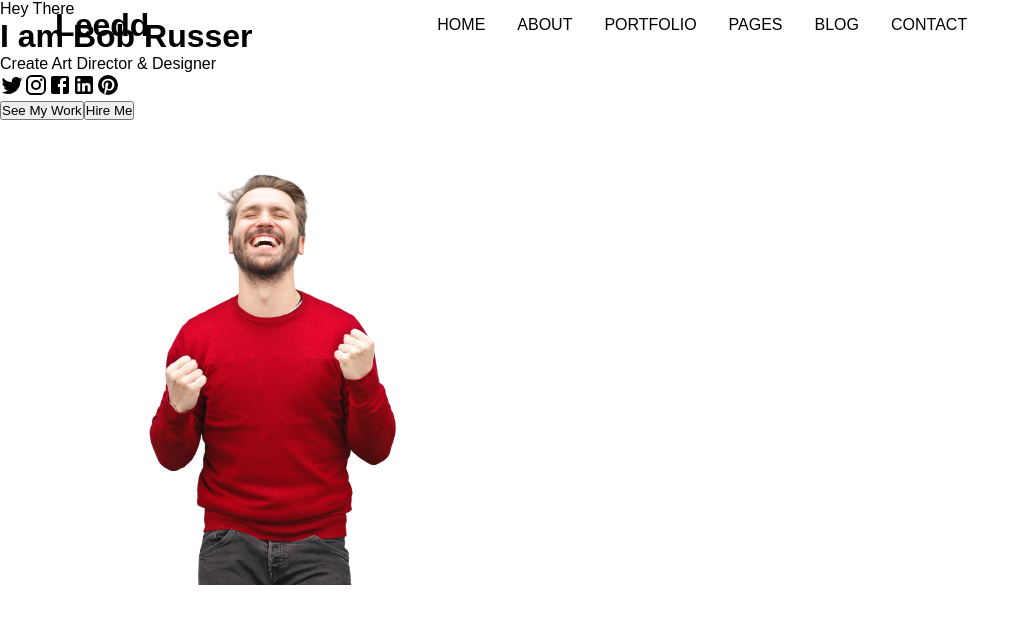
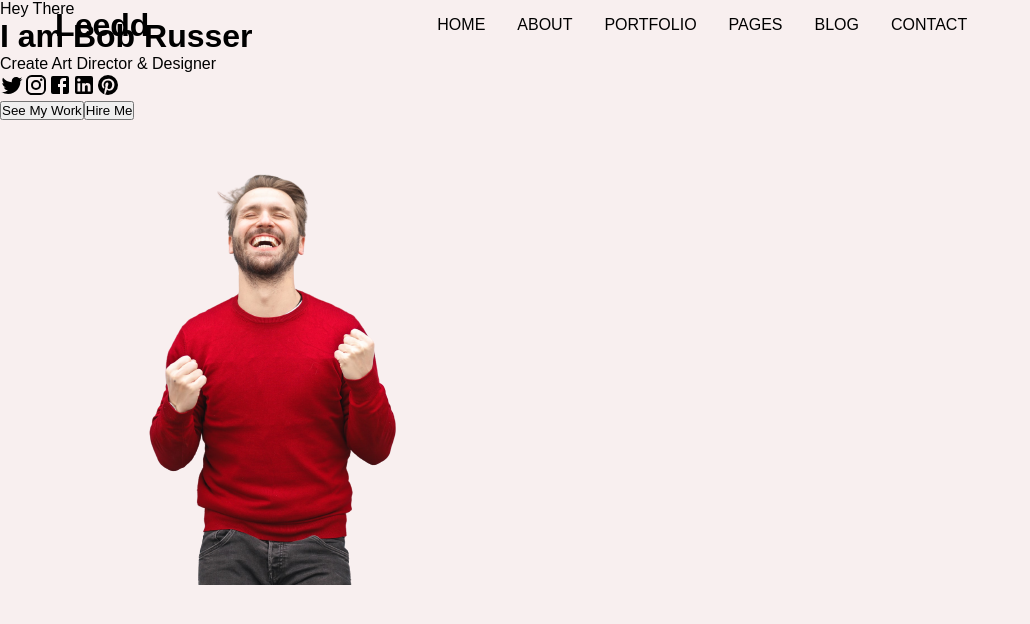
Before and after one commit to amautacelt/portfolio, a React (Create React App) app: page / in a window 1280 px wide. Shown: the top 624 px of the page, without its empty margins (0-1030 px from the left). Built offline with nearby package versions, Linux system fonts and the light colour scheme.

Commit message:
update main

```diff
--- a/src/App.css
+++ b/src/App.css
@@ -5,6 +5,10 @@
   font-family: 'Poppins', sans-serif;;
 }
 
+*::before, *::after {
+  box-sizing: border-box;
+}
+
 img,picture {
   max-width: 100%;
 }
--- a/src/components/Main.js
+++ b/src/components/Main.js
@@ -2,6 +2,7 @@ import { Facebook, Instagram, LinkedIn, Pinterest, Twitter } from '@material-ui/
 import React from 'react';
 
 import man from './assets/man.png'
+
 import './styles/Main.css';
 
 const Main = () => {
--- a/src/components/styles/Main.css
+++ b/src/components/styles/Main.css
@@ -0,0 +1,10 @@
+.main {
+    min-height: 100vh;
+    max-width: 100%;
+    background-color: #f8efef;
+    position: relative;
+}
+
+.main &::before,&::after {
+    ::content: '';
+}
```
